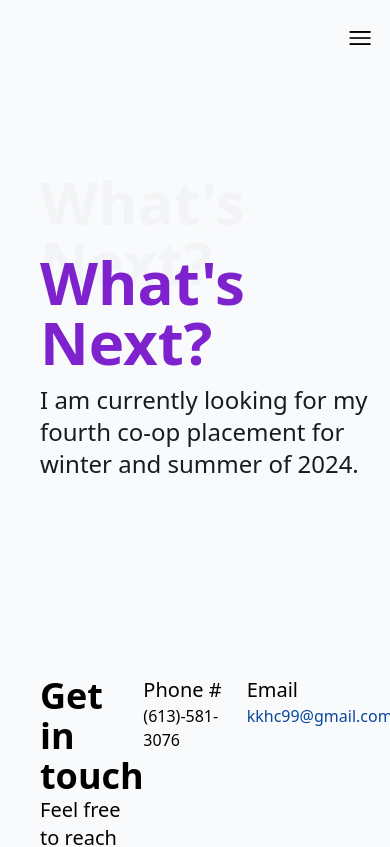
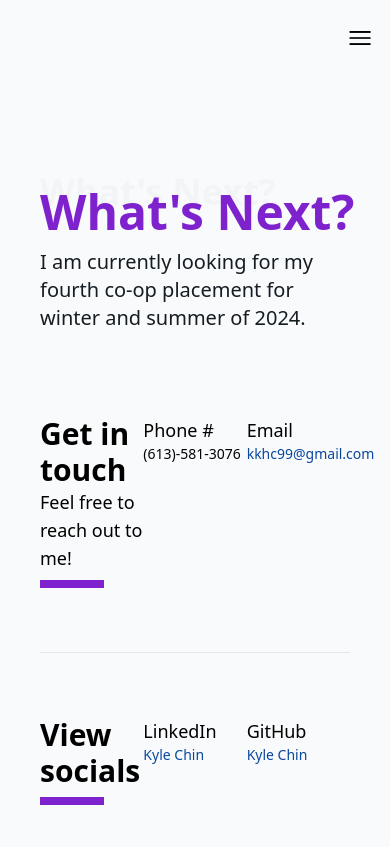
Before and after one commit to MoleXprof/MoleXprof.github.io, a Next.js app: page /contact in a window 390 px wide. Shown: the top 847 px of the page. Built offline with nearby package versions, Linux system fonts and the light colour scheme.

Commit message:
better responsiveness, will continue to make website more responsive

```diff
--- a/components/contactInfo.tsx
+++ b/components/contactInfo.tsx
@@ -17,14 +17,14 @@ const ContactInfo = ({
 }: ContactInfoProps) => {
   return (
     <div>
-      <div className="grid grid-cols-3 my-32">
+      <div className="grid grid-cols-3 my-16 md:my-32">
         <div>
-          <h2 className="font-bold md:text-5xl text-4xl">{title}</h2>
-          <h3 className="md:text-2xl text-xl font-light">{subtitle}</h3>
+          <h2 className="font-bold md:text-5xl text-3xl">{title}</h2>
+          <h3 className="md:text-2xl text-lg font-light">{subtitle}</h3>
           <div className={classnames(colour, "mt-2 md:h-3 h-2 md:w-20 w-16")} />
         </div>
-        <div className="font-light">{contact}</div>
-        <div className="font-light">{contactOther}</div>
+        <div className="font-light text-sm md:text-lg">{contact}</div>
+        <div className="font-light text-sm md:text-lg">{contactOther}</div>
       </div>
     </div>
   );
--- a/components/hero.tsx
+++ b/components/hero.tsx
@@ -31,7 +31,7 @@ const Hero = ({
           <p className="mt-24 text-lg md:text-2xl font-light md:mx-0">
             {topText}
           </p>
-          <h2 className="font-bold text-6xl md:text-6xl text-gray-100 ml-10 md:mx-0">
+          <h2 className="font-bold text-4xl md:text-6xl text-gray-100 ml-10 md:mx-0">
             {backgroundTitle}
           </h2>
           <div
@@ -42,13 +42,13 @@ const Hero = ({
             <h1
               className={classnames(
                 titleClassName,
-                "font-bold text-6xl md:text-7xl ml-10 md:mx-0"
+                "font-bold text-5xl md:text-7xl ml-10 md:mx-0"
               )}
             >
               {title}
             </h1>
           </div>
-          <p className="md:mt-4 mt-3 md:text-3xl text-2xl md:mx-0 ">
+          <p className="md:mt-4 mt-3 md:text-3xl text-xl md:mx-0">
             {subTitle}
           </p>
           {text && (
@@ -71,7 +71,7 @@ const Hero = ({
             <p className="mt-24 text-lg md:text-2xl font-light mx-10 md:mx-0">
               {topText}
             </p>
-            <h2 className="font-bold text-6xl md:text-6xl text-gray-100 ml-10 md:mx-0">
+            <h2 className="font-bold mb-4 text-4xl md:text-6xl text-gray-100 ml-10 md:mx-0">
               {backgroundTitle}
             </h2>
             <div
@@ -82,18 +82,18 @@ const Hero = ({
               <h1
                 className={classnames(
                   titleClassName,
-                  "font-bold text-6xl md:text-7xl ml-10 md:mx-0"
+                  "font-bold text-5xl md:text-7xl ml-10 md:mx-0"
                 )}
               >
                 {title}
               </h1>
             </div>
             <div className="flex flex-row">
-              <p className="md:mt-4 mt-3 md:text-3xl text-2xl ml-10 md:mx-0">
+              <p className="md:mt-4 mt-3 md:text-3xl text-xl mx-10 md:mx-0">
                 {subTitle}
               </p>
               {typing ? (
-                <div className="text-2xl text-black md:mt-4 mt-3 md:text-3xl md:ml-2 ml-2">
+                <div className="text-xl text-black md:mt-4 mt-3 md:text-3xl md:ml-2 -ml-8">
                 <Typewriter
                   options={{
                     strings: ['Software Developer', 'Student', 'Chips Enthusiast'],
@@ -105,7 +105,7 @@ const Hero = ({
               ) : ("")}
             </div>
             {text && (
-              <p className="md:mt-12 mt-8 md:text-xl text-lg max-w-2xl font-light mx-10 md:mx-0">
+              <p className="md:mt-12 mt-8 md:text-xl text-md max-w-2xl font-light mx-10 md:mx-0">
                 {text}
               </p>
             )}
--- a/components/layouts/contact.tsx
+++ b/components/layouts/contact.tsx
@@ -24,23 +24,23 @@ const ContactLayout = () => {
         backgroundTitle="What's Next?"
         subTitle="I am currently looking for my fourth co-op placement for winter and summer of 2024."
       />
-      <div className="mt-44 md:mx-20 mx-10 divide-y">
+      <div className="md:mt-44 md:mx-20 mx-10 divide-y">
         <ContactInfo
           title="Get in touch"
           subtitle="Feel free to reach out to me!"
           colour="bg-purple-700"
           contact={
             <div>
-              <p className="md:text-2xl text-xl hidden md:block">
+              <p className="md:text-2xl text-lg hidden md:block">
                 Phone Number
               </p>
-              <p className="md:text-2xl text-xl md:hidden">Phone #</p>
+              <p className="md:text-2xl text-lg md:hidden">Phone #</p>
               <p>(613)-581-3076</p>
             </div>
           }
           contactOther={
             <div>
-              <p className="md:text-2xl text-xl">Email</p>
+              <p className="md:text-2xl text-lg">Email</p>
               <a href="mailto:kkhc99@gmail.com" className="hyperlink">
                 kkhc99@gmail.com
               </a>
@@ -52,7 +52,7 @@ const ContactLayout = () => {
           colour="bg-purple-700"
           contact={
             <div>
-              <p className="md:text-2xl text-xl">LinkedIn</p>
+              <p className="md:text-2xl text-lg">LinkedIn</p>
               <a
                 href="https://www.linkedin.com/in/kyle-chin-527959231/"
                 className="hyperlink"
@@ -65,7 +65,7 @@ const ContactLayout = () => {
           }
           contactOther={
             <div>
-              <p className="md:text-2xl text-xl">GitHub</p>
+              <p className="md:text-2xl text-lg">GitHub</p>
               <a
                 href="https://github.com/MoleXprof"
                 className="hyperlink"
--- a/components/layouts/education.tsx
+++ b/components/layouts/education.tsx
@@ -32,7 +32,7 @@ const EducationLayout = () => {
         </div>
         <div>
           <Image
-            className="flex ml-48 mt-24 lg:opacity-10 lg:block"
+            className="md:flex ml-48 mt-24 lg:opacity-10 hidden lg:block"
             src="/images/carleton.png"
             alt="Carleton Ravens logo"
             width={350}
@@ -40,7 +40,7 @@ const EducationLayout = () => {
           />
         </div>
       </div>
-      <div className="md:ml-20 mx-10 md:mt-24 mt-8 text-lg max-w-3xl font-light">
+      <div className="md:ml-20 mx-10 md:mt-24 mt-8 text-md md:text-lg max-w-3xl font-light">
         <p>
           I am in my fourth year of my Bachelors of Computer Science at Carleton.
           With my co-op program adding an extra year to my studies, I am
@@ -49,7 +49,7 @@ const EducationLayout = () => {
           programming languages.
         </p>
       </div>
-      <div className="grid md:grid-cols-2 grid-cols-1 md:mx-20 mx-10 mt-32">
+      <div className="grid md:grid-cols-2 grid-cols-1 md:mx-20 mx-10 mt-16 md:mt-32">
         <Image
           className="shadow-2xl"
           src="/images/hockey-intramurals.jpg"
@@ -67,7 +67,7 @@ const EducationLayout = () => {
             </h2>
           </div>
           <div className="text-right">
-            <p className="text-lg font-light mt-4">
+            <p className="text-md md:text-lg font-light mt-4">
               My friends and I won the Carleton Hockey Intramurals for the fall
               2022 semester.
             </p>
--- a/components/layouts/experience.tsx
+++ b/components/layouts/experience.tsx
@@ -104,7 +104,7 @@ const ExperienceLayout = () => {
            to view full resume
         </p>
       </div>
-      <div className="flex flex-row md:mx-20 mx-10 md:my-24 my-12 md:flex">
+      <div className="md:flex flex-row md:mx-20 mx-10 md:my-24 my-12 hidden">
         {otherJobs.map((job, index) => (
           <div className="flex flex-row" key={index}>
             <div className="md:mx-12 mx-6">
--- a/components/textCard.tsx
+++ b/components/textCard.tsx
@@ -17,7 +17,7 @@ const Card = ({ right, title, category, text }: CardProps) => {
             </div>
             <h3 className="font-bold text-4xl mt-3">{title}</h3>
           </div>
-          <p className="my-6 md:my-12 text-lg font-light text-right">{text}</p>
+          <p className="my-6 md:my-12 text-md md:text-lg font-light text-right">{text}</p>
         </div>
       ) : (
         <div className="md:mx-20 mx-10 mt-8 grid md:grid-cols-2 grid-cols-1">
@@ -29,7 +29,7 @@ const Card = ({ right, title, category, text }: CardProps) => {
               </div>
               <h3 className="font-bold text-4xl mt-3">{title}</h3>
             </div>
-            <p className="my-6 md:my-12 text-lg font-light text-right">
+            <p className="my-6 md:my-12 text-md md:text-lg font-light text-right">
               {text}
             </p>
           </div>
```
